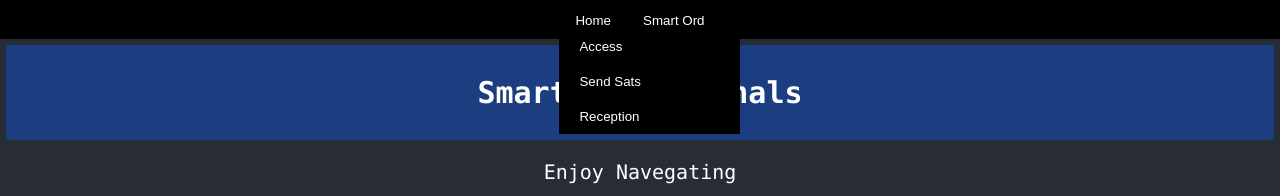
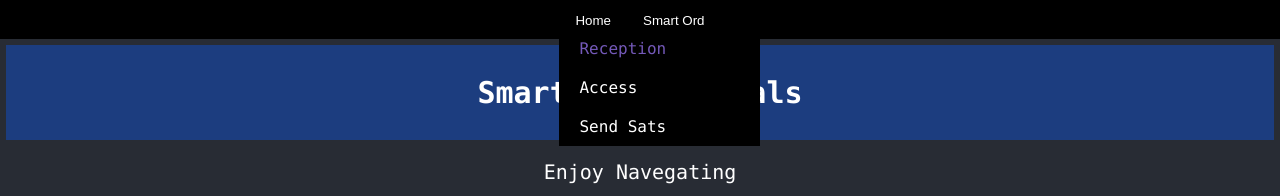
Before and after one commit to carlosamcruz/maoonchain, a React (Create React App) app: page / in a window 1280 px wide. Both pictures are taken after a click on the button "Home". Shown: the top 196 px of the page. Built offline with nearby package versions, Linux system fonts and the light colour scheme; a web font is replaced by a local one; what scrypt-ts would draw is missing.

Commit message:
Starting to build the navigation and adding extra nav classes

```diff
--- a/src/App.css
+++ b/src/App.css
@@ -91,12 +91,26 @@ body {
   padding: 10px;
 }
 
-.navbar button {
+.navbar button
+ {
   margin: 0 10px;
   color: white;
   background-color: black;
   border: none;
   cursor: pointer;
+}
+
+.navbar a {
+  margin: 0 10px;
+  color: white;
+  background-color: black;
+  border: none;
+  cursor: pointer;
+  text-decoration: none;
+}
+
+.navbar a:hover {
+  color: rgb(116, 89, 185);
 }
 
 /* src/App.css */
@@ -129,10 +143,9 @@ body {
   padding: 10px;
   text-align: left;
   /*background-color: #f9f9f9;*/
-  background-color: rgb(86, 72, 163);
+  background-color: rgb(27, 15, 22);
   border: none;
   cursor: pointer;
-
 }
 
 .dropdown-content-right {
@@ -154,10 +167,14 @@ body {
   padding: 10px;
   text-align: right;
   /*background-color: #f9f9f9;*/
-  background-color: rgb(82, 73, 132);
+  background-color: rgb(47, 43, 72);
   color: #323a3c;
   border: none;
   cursor: pointer;
+}
+
+.active {
+  color: rgb(116, 89, 185) !important;
 }
 
 @media (max-width: 768px) {
--- a/src/App.tsx
+++ b/src/App.tsx
@@ -1,4 +1,3 @@
-import { useState } from 'react';
 import { createBrowserRouter, Route, createRoutesFromElements, RouterProvider } from 'react-router-dom';
 
 import Home from './Pages/Home';
@@ -15,7 +14,6 @@ import Page19TokenBuy from './Pages/Page19TokenBuy';
 
 import './App.css';
 import NotFound from './Pages/NotFound';
-import MainNavigation from './components/MainNavigation';
 import RootLayout from './Pages/RootLayout';
 
 function App() {
--- a/src/components/MainNavigation.tsx
+++ b/src/components/MainNavigation.tsx
@@ -1,4 +1,5 @@
-import React, { useState } from 'react'
+import React, { useState } from 'react';
+import { NavLink } from 'react-router-dom';
 
 const MainNavigation = () => {
     const [showHomeDropdown, setShowHomeDropdown] = useState<boolean>(false);
@@ -8,15 +9,6 @@ const MainNavigation = () => {
     const [showDTOrdDropdown, setShowDTOrdDropdown] = useState<boolean>(false);
 
     const [showOrderLockDropdown, setShowOrderLockDropdown] = useState<boolean>(false);
-
-
-    const handlePageChange = (page: string) => {
-      setShowHomeDropdown(false);
-      setShowTodoDropdown(false);
-      setShowDTOrdDropdown(false)
-      setShowOrderLockDropdown(false);
-
-    };
 
   return (
             <nav className="navbar">
@@ -29,20 +21,17 @@ const MainNavigation = () => {
                 </button>
                 {showHomeDropdown && (
                   <div className="dropdown-content">
+                     <NavLink to='/' className={({isActive}) => isActive ? 'dropdown-button active' : 'dropdown-button'} end>
+                      Reception
+                    </NavLink>
 
-                    <button className="dropdown-button" onClick={() => handlePageChange('home')}>
-                      Access
-                    </button>
+                    <NavLink to='/access' className={({isActive}) => isActive ? 'dropdown-button active' : 'dropdown-button'} end>
+                    Access
+                    </NavLink>
 
-                    <button className="dropdown-button"
-                          onClick={() => handlePageChange('home02')}>
-                        Send Sats
-                    </button>
-
-                    <button className="dropdown-button" onClick={() => handlePageChange('home00WeBSVmenu')}>
-                      Reception
-                    </button>
-
+                    <NavLink to='/send-sats' className={({isActive}) => isActive ? 'dropdown-button active' : 'dropdown-button'} end>
+                    Send Sats
+                    </NavLink>
 
                   </div>
                 )}
@@ -67,23 +56,23 @@ const MainNavigation = () => {
                         <div className="button">
 
                           <button className="dropdown-button-right" style={{ border: '1px solid #fff', marginLeft: 'auto',  marginRight: '0',
-                          fontSize: '12px',color: 'white', background: '#323a3c', width: '60%'}} onClick={() => handlePageChange('home21')}>
+                          fontSize: '12px',color: 'white', background: '#323a3c', width: '60%'}}>
                             Create
                           </button>
                           <button className="dropdown-button-right" style={{ border: '1px solid #fff', marginLeft: 'auto', marginRight: '0',
-                          fontSize: '12px',color: 'white', background: '#323a3c', width: '60%'}} onClick={() => handlePageChange('home22')}>
+                          fontSize: '12px',color: 'white', background: '#323a3c', width: '60%'}}>
                             Reshape
                           </button>
                           <button className="dropdown-button-right" style={{ border: '1px solid #fff', marginLeft: 'auto', marginRight: '0',
-                          fontSize: '12px',color: 'white', background: '#323a3c', width: '60%'}} onClick={() => handlePageChange('home23')}>
+                          fontSize: '12px',color: 'white', background: '#323a3c', width: '60%'}}>
                             Transfer
                           </button>
                           <button className="dropdown-button-right" style={{ border: '1px solid #fff', marginLeft: 'auto', marginRight: '0',
-                          fontSize: '12px',color: 'white', background: '#323a3c', width: '60%'}} onClick={() => handlePageChange('home24')}>
+                          fontSize: '12px',color: 'white', background: '#323a3c', width: '60%'}}>
                             Melt
                           </button>
                           <button className="dropdown-button-right" style={{ border: '1px solid #fff', marginLeft: 'auto', marginRight: '0',
-                          fontSize: '12px',color: 'white', background: '#323a3c', width: '60%'}} onClick={() => handlePageChange('home04')}>
+                          fontSize: '12px',color: 'white', background: '#323a3c', width: '60%'}}>
                             Details
                           </button>
 
@@ -103,19 +92,19 @@ const MainNavigation = () => {
 
 
                           <button className="dropdown-button-right" style={{ border: '1px solid #fff', marginLeft: 'auto', marginRight: '0',
-                          fontSize: '12px',color: 'white', background: '#323a3c', width: '60%'}} onClick={() => handlePageChange('home16b')}>
+                          fontSize: '12px',color: 'white', background: '#323a3c', width: '60%'}}>
                             Order Lock
                           </button>
                           <button className="dropdown-button-right" style={{ border: '1px solid #fff', marginLeft: 'auto', marginRight: '0',
-                          fontSize: '12px',color: 'white', background: '#323a3c', width: '60%'}} onClick={() => handlePageChange('home16d')}>
+                          fontSize: '12px',color: 'white', background: '#323a3c', width: '60%'}}>
                             Cancel
                           </button>
                           <button className="dropdown-button-right" style={{ border: '1px solid #fff', marginLeft: 'auto', marginRight: '0',
-                          fontSize: '12px',color: 'white', background: '#323a3c', width: '60%'}} onClick={() => handlePageChange('home16e')}>
+                          fontSize: '12px',color: 'white', background: '#323a3c', width: '60%'}}>
                             Buy
                           </button>
                           <button className="dropdown-button-right" style={{ border: '1px solid #fff', marginLeft: 'auto', marginRight: '0',
-                          fontSize: '12px',color: 'white', background: '#323a3c', width: '60%'}} onClick={() => handlePageChange('home16f')}>
+                          fontSize: '12px',color: 'white', background: '#323a3c', width: '60%'}}>
                             Details
                           </button>
 
```
